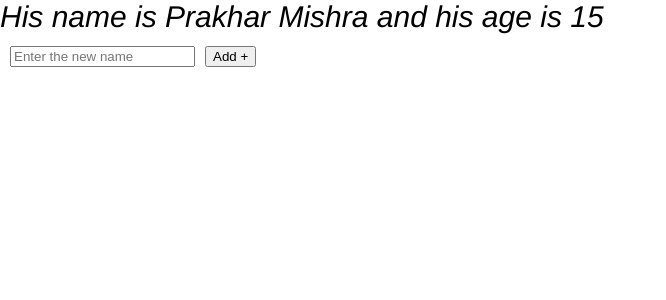
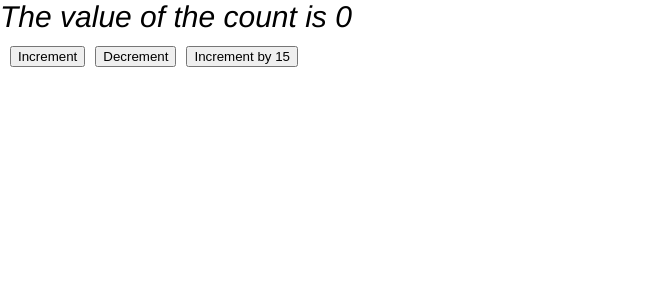
Before and after one commit to prakharmishra-cyber/Pokedex, a React (Create React App) app in the folder client/: page / in a window 1280 px wide. Shown: the top 300 px of the page, without its empty margins (0-666 px from the left). Built offline with nearby package versions, Linux system fonts and the light colour scheme.

Commit message:
third commit

```diff
--- a/client/package.json
+++ b/client/package.json
@@ -3,11 +3,13 @@
   "version": "0.1.0",
   "private": true,
   "dependencies": {
+    "@reduxjs/toolkit": "^1.7.1",
     "@testing-library/jest-dom": "^5.16.1",
     "@testing-library/react": "^12.1.2",
     "@testing-library/user-event": "^13.5.0",
     "react": "^17.0.2",
     "react-dom": "^17.0.2",
+    "react-redux": "^7.2.6",
     "react-scripts": "5.0.0",
     "web-vitals": "^2.1.2"
   },
--- a/client/src/App.js
+++ b/client/src/App.js
@@ -1,32 +1,21 @@
 import './App.css';
-import {useState} from 'react';
+import { useSelector, useDispatch } from 'react-redux';
+import {increment, decrement, incrementByAmount} from './redux/counter';
+
 
 function App() {
 
-  const [user, setUsers]=useState([{
-    name:'Prakhar Mishra',
-    age:15
-  },])
-  const [new_name, setNew_Name]=useState('');
-
-  const handleSubmit = () =>{
-    setUsers([...user, {
-      name:new_name,
-      age:15
-    }]);
-    setNew_Name('');
-  }
-
+  const { value }=useSelector((state)=>state.counter);
+  const dispatch = useDispatch();
 
   return (
     <div className="App">
-      {user.map(e=>{
-        return (
-        <div>His name is {e.name} and his age is {e.age}</div>
-        )
-      })}
-      <input placeholder='Enter the new name' value={new_name} onChange={e=>setNew_Name(e.target.value)}/>
-      <button onClick={handleSubmit}>Add +</button>
+      <div>The value of the count is {value}</div>
+      <div>
+        <button onClick={()=>dispatch(increment())}>Increment</button>
+        <button onClick={()=>dispatch(decrement())}>Decrement</button>
+        <button onClick={()=>dispatch(incrementByAmount(15))}>Increment by 15</button>
+      </div>
     </div>
 
   );
--- a/client/src/index.js
+++ b/client/src/index.js
@@ -2,10 +2,14 @@
 import ReactDOM from 'react-dom';
 import './index.css';
 import App from './App';
+import  store  from './redux/store.js'
+import { Provider } from 'react-redux'
 
 ReactDOM.render(
   <React.StrictMode>
-    <App />
+    <Provider store={store}>
+      <App />
+    </Provider>
   </React.StrictMode>,
   document.getElementById('root')
 );
--- /dev/null
+++ b/client/src/redux/counter.js
@@ -0,0 +1,25 @@
+import { createSlice } from '@reduxjs/toolkit'
+
+const initialState = {
+  value: 0,
+}
+
+export const counterSlice = createSlice({
+  name: 'counter',
+  initialState,
+  reducers: {
+    increment: (state) => {
+      state.value += 1
+    },
+    decrement: (state) => {
+      state.value -= 1
+    },
+    incrementByAmount: (state, action) => {
+      state.value += action.payload
+    },
+  },
+})
+
+export const { increment, decrement, incrementByAmount } = counterSlice.actions
+
+export default counterSlice.reducer
--- /dev/null
+++ b/client/src/redux/store.js
@@ -0,0 +1,8 @@
+import { configureStore } from '@reduxjs/toolkit'
+import counterReducer from './counter.js'
+
+export default configureStore({
+  reducer: {
+    counter: counterReducer,
+  },
+})
```
Also changed, not shown: 1 other file (tests, documents, lock files or other folders).
